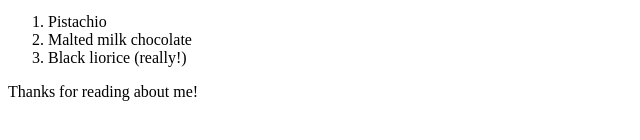
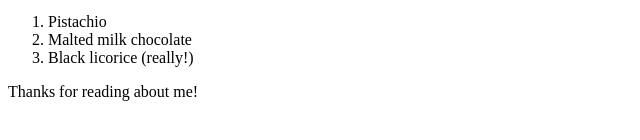
Before and after one commit to andrademichael/my-first-webpage, a plain HTML site: page favorite-things.html in a window 1280 px wide. Shown: the part 390-530 px from the top of the page, 0-640 px from the left. Drawn offline with Linux system fonts and the light colour scheme.

Commit message:
Removed Blanks

```diff
--- a/favorite-things.html
+++ b/favorite-things.html
@@ -6,7 +6,6 @@
   <body>
     <h1>My favorite things</h1>
     <h2>These are a few of my favorite things.</h2>
-
     <h3>People</h3>
     <p>Here are some of my favorite things.</p>
     <ul>
@@ -16,19 +15,16 @@
           <li>Steve</li>
           <li>Carol</li>
         </ul>
-      </li>
       <li>My friend Jessica</li>
       <li>My friend Candy</li>
     </ul>
-
     <h3>Flavors of ice cream</h3>
     <p>These are my three favorites, in order:</p>
     <ol>
       <li> Pistachio</li>
       <li> Malted milk chocolate</li>
-      <li> Black liorice (really!)</li>
-   </ol>
-
+      <li> Black licorice (really!)</li>
+    </ol>
    <p>Thanks for reading about me!</p>
   </body>
 </html>
```
